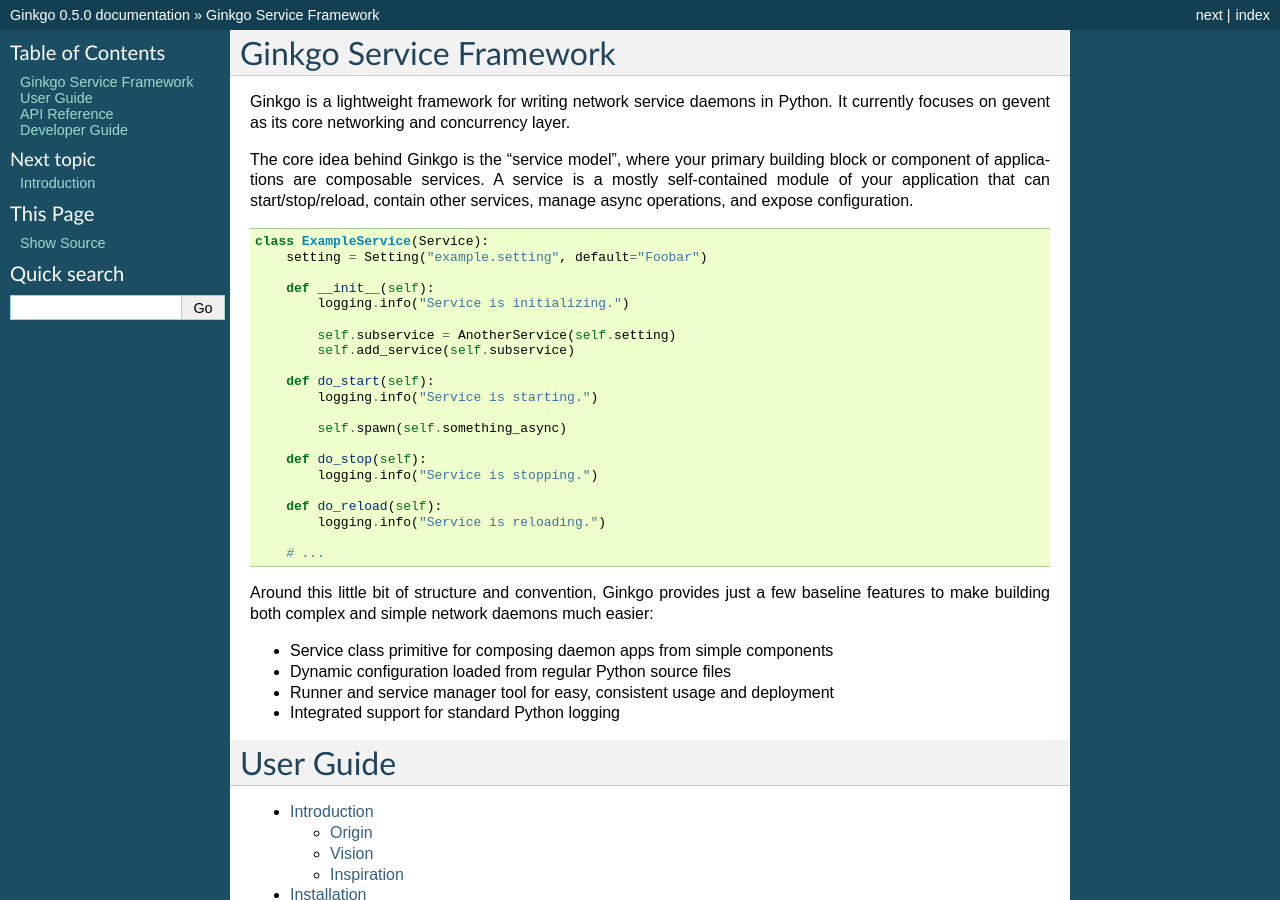
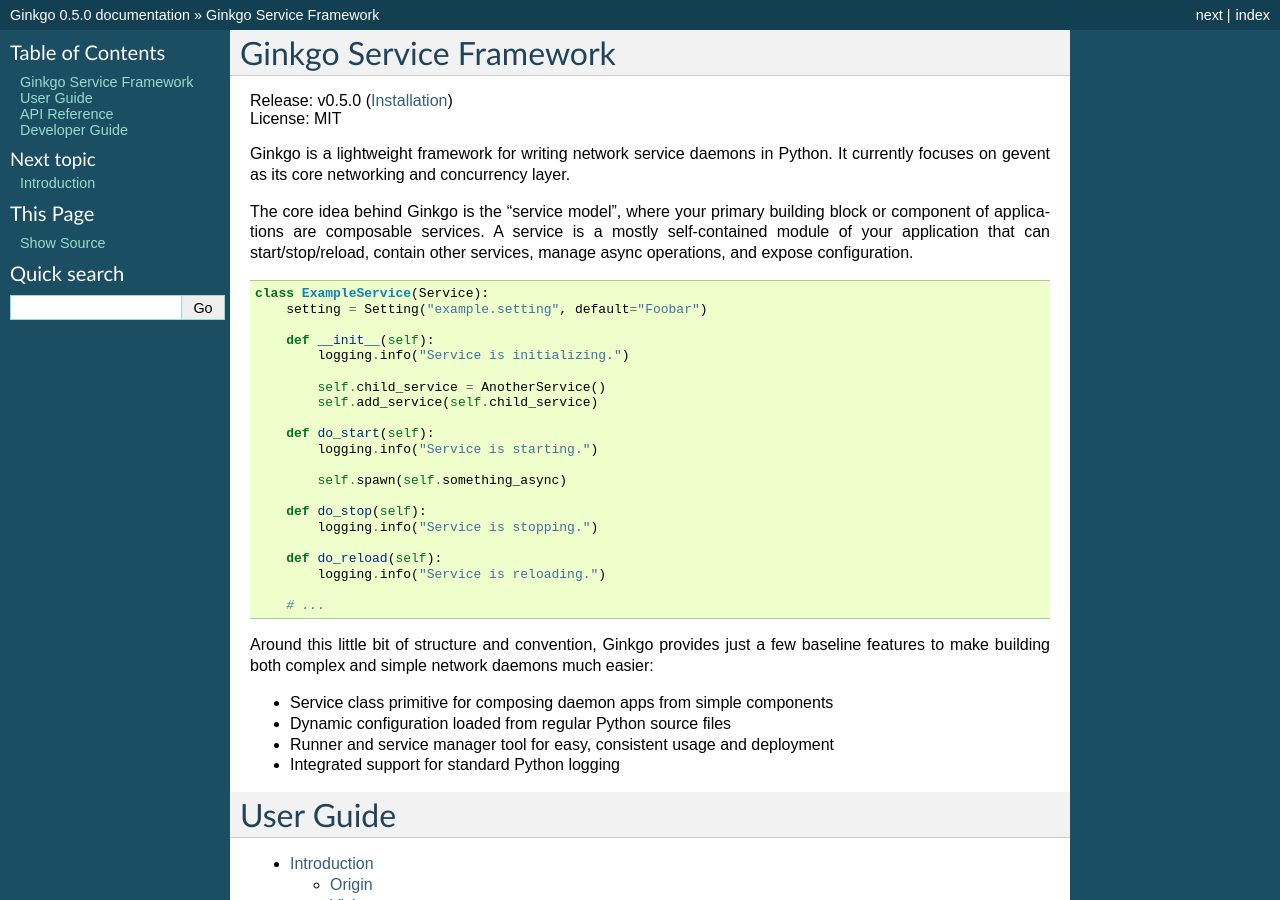
Before and after one commit to progrium/ginkgo, a Sphinx documentation site: the page built from docs/index.rst, in a window 1280 px wide and 900 px high. Built offline with Sphinx 7.4.7, drawn with Linux system fonts in a browser that asks for light colours.

Commit message:
using shorter literal syntax, added license to top of index

```diff
--- a/docs/index.rst
+++ b/docs/index.rst
@@ -1,5 +1,9 @@
 Ginkgo Service Framework
 ========================
+
+| Release: v\ |version| (:ref:`Installation <install>`)
+| License: MIT
+
 
 Ginkgo is a lightweight framework for writing network service daemons in
 Python. It currently focuses on gevent as its core networking and concurrency
@@ -18,8 +22,8 @@
         def __init__(self):
             logging.info("Service is initializing.")
 
-            self.subservice = AnotherService(self.setting)
-            self.add_service(self.subservice)
+            self.child_service = AnotherService()
+            self.add_service(self.child_service)
 
         def do_start(self):
             logging.info("Service is starting.")
--- a/docs/user/install.rst
+++ b/docs/user/install.rst
@@ -1,3 +1,5 @@
+.. _install:
+
 Installation
 ============
 
```
Also changed, not shown: docs/user/quickstart.rst (+15 -45 lines).
